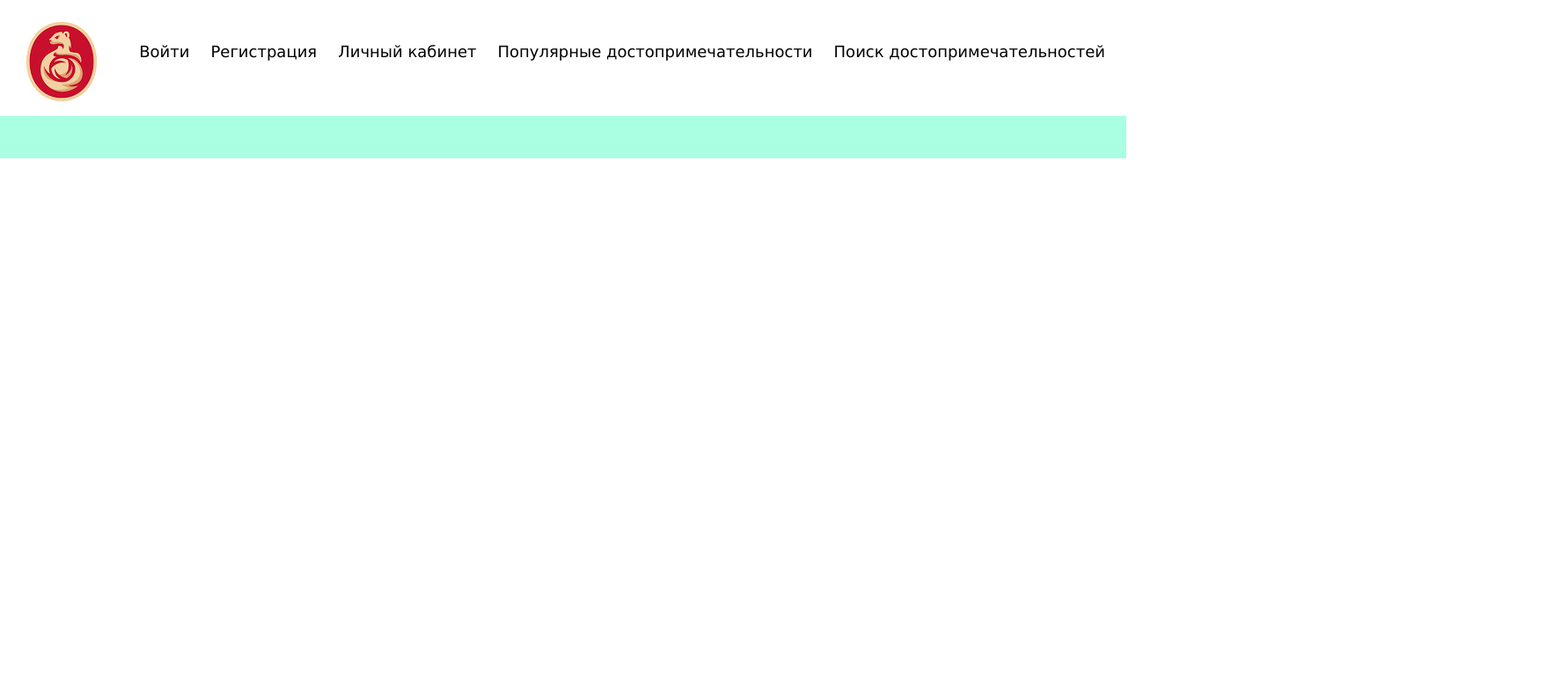
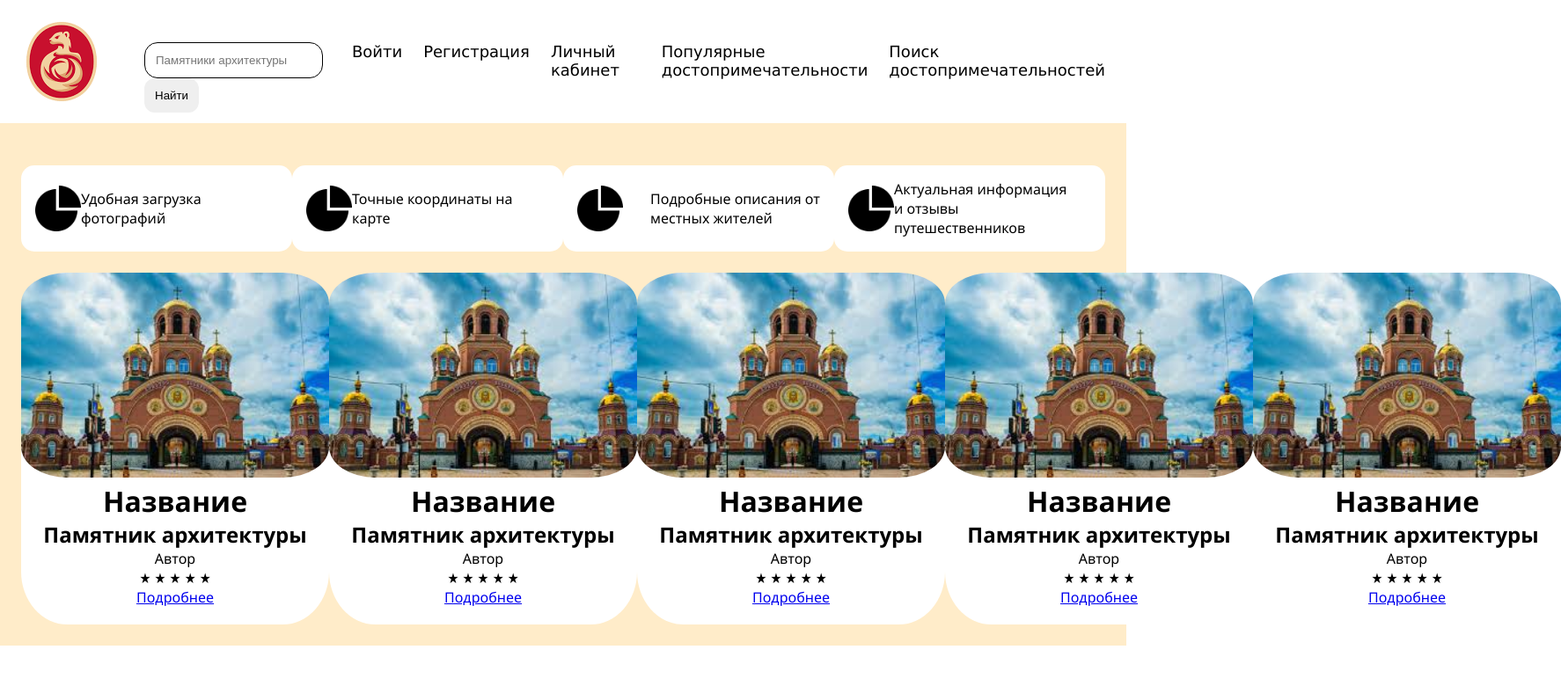
Before and after one commit to anqelio/OpenOrenburg, a plain HTML site: page index.html in a window 1280 px wide. Shown: the whole page at 88% size, 1774 px wide, since content can reach past the window. Drawn offline with Linux system fonts and the light colour scheme.

Commit message:
Желтый блок - 2

```diff
--- a/assets/css/style.css
+++ b/assets/css/style.css
@@ -3,7 +3,7 @@
   padding: 0;
 }
 
-header{
+header {
   padding-top: 24px;
   padding-left: 24px;
   padding-right: 24px;
@@ -13,26 +13,30 @@ header{
   font-family: Verdana, Geneva, Tahoma, sans-serif;
 }
 
-#main-nav ul{
+#main-nav ul {
   display: flex;
   justify-content: space-between;
   list-style-type: none;
   padding-top: 24px;
 }
 
-#main-nav li{
+#main-nav li {
   font-size: 18px;
   padding-left: 24px;
 }
 
-#main-nav a{
+#main-nav a {
   text-decoration: none;
   color: black;
 }
 
-main{
+main {
+  font-family: "Segoe UI", Tahoma, Geneva, Verdana, sans-serif;
+}
+
+.yellow-block {
   padding: 24px;
-    background-color: rgb(168, 255, 226);
+  background-color: rgba(255, 229, 180, 0.712);
 }
 
 .burger-toggle {
@@ -57,7 +61,9 @@ main{
   width: 100%;
   background: #000;
   border-radius: 2px;
-    transition: transform 0.3s ease, opacity 0.3s ease;
+  transition:
+    transform 0.3s ease,
+    opacity 0.3s ease;
 }
 
 /* Превращение в крестик при открытии */
@@ -71,7 +77,72 @@ main{
   transform: translateY(-9px) rotate(-45deg);
 }
 
+#search-section {
+  padding-left: 48px;
+  padding-top: 24px;
+  display: flex;
+}
+
+#search-input {
+  border: 1px solid black;
+  padding: 12px;
+  border-radius: 15px;
+}
+
+#search-button {
+  padding: 12px;
+  border: none;
+  border-radius: 12px;
+}
+
+#search-button:hover {
+  cursor: pointer;
+}
+
+#advantages-section {
+  padding-top: 24px;
+  display: flex;
+  justify-content: space-between;
+}
+
+.card {
+  background-color: white;
+  width: 300px;
+  display: flex;
+  justify-content: space-between;
+  align-items: center;
+  padding: 16px;
+  border-radius: 15px;
+}
+
+.card img {
+  width: 52px;
+}
+
+#popular-section {
+  display: flex;
+  justify-content: space-between;
+  padding-top: 24px;
+}
+
+.landmark-card img {
+  border-radius: 15%;
+  width: 350px;
+}
+
+.landmark-card {
+  background-color: white;
+  width: 350px;
+  height: 400px;
+  border-radius: 15%;
+  text-align: center;
+}
+
 @media (max-width: 768px) {
+    #search-section {
+        padding-top: 4px;
+        display: flex;
+    }
 
   header {
     position: relative;
--- a/index.html
+++ b/index.html
@@ -11,6 +11,13 @@
     <header>
         <div class="logo-header">
             <img id="logo" src="assets/img/Без названия.png" alt="LOGO">
+        </div>
+
+        <div id="search-section">
+            <form>
+                <input id="search-input" type="search" placeholder="Памятники архитектуры">
+                <button id="search-button" type="submit">Найти</button>
+            </form>
         </div>
 
         <input type="checkbox" id="burger-toggle" class="burger-toggle">
@@ -31,12 +38,98 @@
         </div>
     </header>
     <main>
-        <!-- <div id="search-section">
-            <form>
-                <input id="search-input" type="search" placeholder="Памятники архитектуры">
-                <button id="search-button" type="submit">Найти</button>
-            </form>
-        </div> -->
+        <div class="yellow-block">
+            <div id="advantages-section">
+                <div class="card">
+                    <img src="assets/img/free-icon-infographics-8322628.png" alt="IMG" class="img-card">
+                    <span>Удобная загрузка фотографий</span>
+                </div>
+                <div class="card">
+                    <img src="assets/img/free-icon-infographics-8322628.png" alt="IMG" class="img-card">
+                    <span>Точные координаты на карте</span>
+                </div>
+                <div class="card">
+                    <img src="assets/img/free-icon-infographics-8322628.png" alt="IMG" class="img-card">
+                    <span>Подробные описания от <br> местных жителей</span>
+                </div>
+                <div class="card">
+                    <img src="assets/img/free-icon-infographics-8322628.png" alt="IMG" class="img-card">
+                    <span>Актуальная информация<br> и отзывы путешественников</span>
+                </div>
+            </div>
+            <div id="popular-section">
+                <div class="landmark-card">
+                    <img src="assets/img/images.jfif" alt="landmark">
+                    <h1>Название</h1>
+                    <h2>Памятник архитектуры</h2>
+                    <p>Автор</p>
+                    <div class="rating-display" aria-label="Рейтинг 4 из 5">
+                        <span class="star filled">★</span>
+                        <span class="star filled">★</span>
+                        <span class="star filled">★</span>
+                        <span class="star filled">★</span>
+                        <span class="star">★</span>
+                    </div>
+                    <a href="landmark.html">Подробнее</a>
+                </div>
+                <div class="landmark-card">
+                    <img src="assets/img/images.jfif" alt="landmark">
+                    <h1>Название</h1>
+                    <h2>Памятник архитектуры</h2>
+                    <p>Автор</p>
+                    <div class="rating-display" aria-label="Рейтинг 4 из 5">
+                        <span class="star filled">★</span>
+                        <span class="star filled">★</span>
+                        <span class="star filled">★</span>
+                        <span class="star filled">★</span>
+                        <span class="star">★</span>
+                    </div>
+                    <a href="landmark.html">Подробнее</a>
+                </div>
+                <div class="landmark-card">
+                    <img src="assets/img/images.jfif" alt="landmark">
+                    <h1>Название</h1>
+                    <h2>Памятник архитектуры</h2>
+                    <p>Автор</p>
+                    <div class="rating-display" aria-label="Рейтинг 4 из 5">
+                        <span class="star filled">★</span>
+                        <span class="star filled">★</span>
+                        <span class="star filled">★</span>
+                        <span class="star filled">★</span>
+                        <span class="star">★</span>
+                    </div>
+                    <a href="landmark.html">Подробнее</a>
+                </div>
+                <div class="landmark-card">
+                    <img src="assets/img/images.jfif" alt="landmark">
+                    <h1>Название</h1>
+                    <h2>Памятник архитектуры</h2>
+                    <p>Автор</p>
+                    <div class="rating-display" aria-label="Рейтинг 4 из 5">
+                        <span class="star filled">★</span>
+                        <span class="star filled">★</span>
+                        <span class="star filled">★</span>
+                        <span class="star filled">★</span>
+                        <span class="star">★</span>
+                    </div>
+                    <a href="landmark.html">Подробнее</a>
+                </div>
+                <div class="landmark-card">
+                    <img src="assets/img/images.jfif" alt="landmark">
+                    <h1>Название</h1>
+                    <h2>Памятник архитектуры</h2>
+                    <p>Автор</p>
+                    <div class="rating-display" aria-label="Рейтинг 4 из 5">
+                        <span class="star filled">★</span>
+                        <span class="star filled">★</span>
+                        <span class="star filled">★</span>
+                        <span class="star filled">★</span>
+                        <span class="star">★</span>
+                    </div>
+                    <a href="landmark.html">Подробнее</a>
+                </div>
+            </div>
+        </div>
     </main>
     <footer></footer>
 </body>
```
Also changed, not shown: assets/img/free-icon-infographics-8322628.png (added), assets/img/images.jfif (added). Lines whose indentation alone changed are shown as unchanged.
